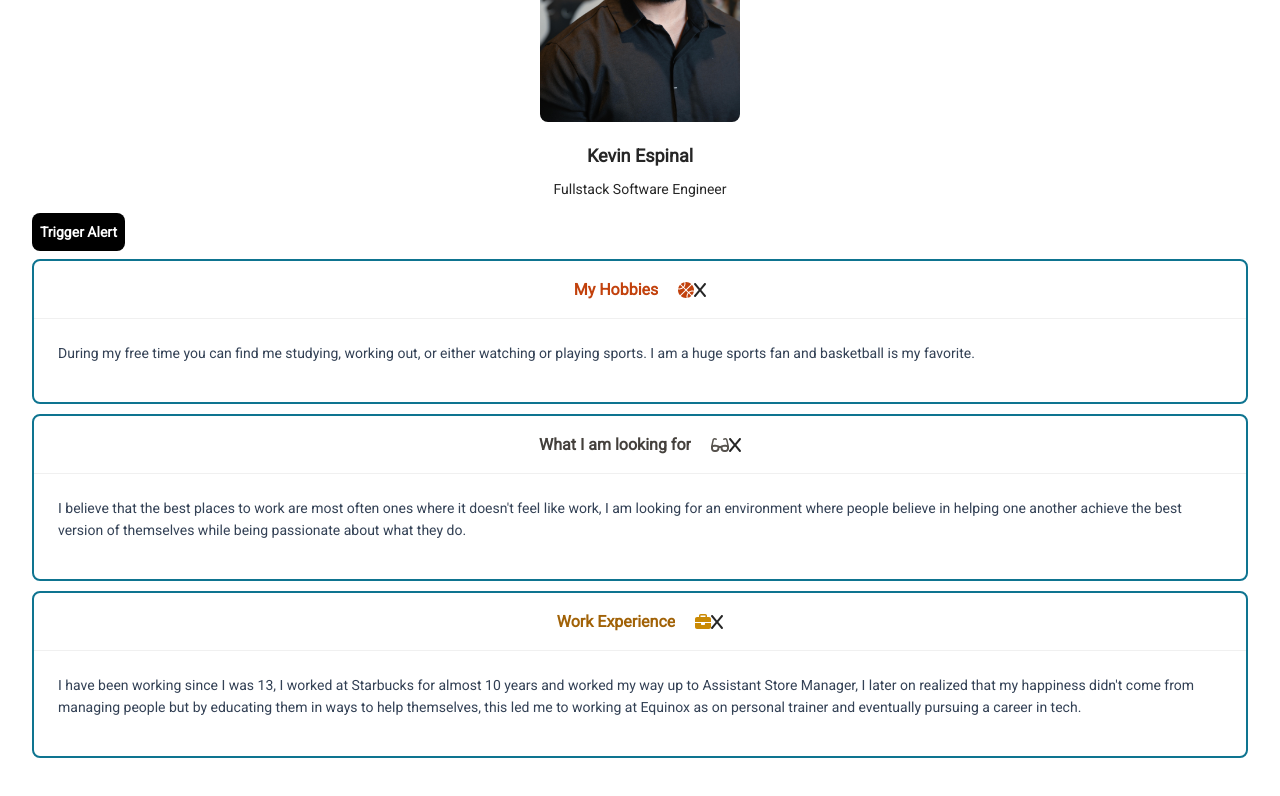
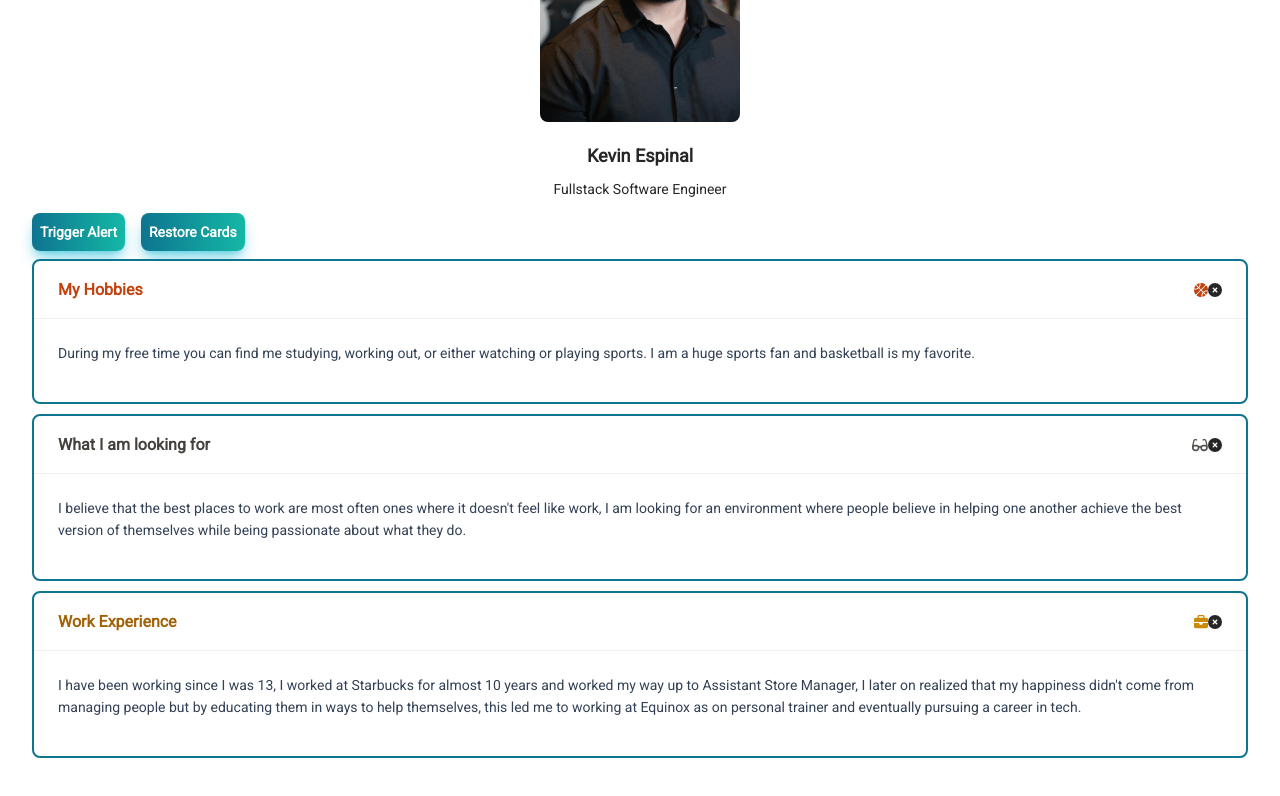
Before and after one commit to espinalk212/portfolio-v3, a Vue app: page / in a window 1280 px wide. Both pictures are taken after a click on the element 640 px from the left and 827 px from the top of the page. Shown: the part 330-1126 px from the top of the page. Built offline with nearby package versions, Linux system fonts and the light colour scheme.

Commit message:
add button to restore cards, fix bug where isConfettiVisible was not getting reset

```diff
--- a/src/App.vue
+++ b/src/App.vue
@@ -2,7 +2,7 @@
 import { RouterView } from 'vue-router'
 import ConfettiExplosion from 'vue-confetti-explosion'
 import NavBarItem  from '@/components/NavBarItem.vue';
-import { onBeforeMount, ref, watch } from 'vue'
+import { onBeforeMount, ref } from 'vue'
 import Alert from '@/components/elements/Alert.vue'
 import {useAlertStore } from '@/stores/AlertStore.js'
 
--- a/src/components/InfoCard.vue
+++ b/src/components/InfoCard.vue
@@ -1,8 +1,8 @@
 <script setup>
-import {ref } from 'vue'
-import { useAlertStore } from '../stores/AlertStore';
-const alertStore = useAlertStore()
-  let cards = ref([
+  import { ref } from 'vue'
+  import { useAlertStore } from '../stores/AlertStore';
+  const alertStore = useAlertStore()
+  const cards = ref([
     {
       id: 1,
       title:'My Hobbies',
@@ -48,11 +48,24 @@ const alertStore = useAlertStore()
     const activeCards = cards.value.filter((card) => card.id !== id)
     cards.value = activeCards
     if(!cards.value.length) alertStore.setConfettiVisible()
+    setTimeout(() => alertStore.isConfettiVisible = false, "4000")
   }
 
+  const handleforceRerender = () => {
+    emit('restore')
+  }
+  const emit = defineEmits(['restore'])
 </script>
 <template>
+  <button
+    v-if="cards.length !== 4"
+    @click="handleforceRerender"
+    class="shadow-lg shadow-cyan-500/50 ml-4 bg-gradient-to-r from-cyan-700 to-teal-500 mb-2 text-white font-semibold dark:bg-gradient-to-r dark:from-gray-200 dark:to-slate-500 dark:text-black rounded-lg p-2"
+    >
+    Restore Cards
+  </button>
   <div
+    v-if="cards.length"
     v-for="{id, title, content, icon, iconHexColor, color } in cards"
     :key="id"
     class="c-info-card--container"
@@ -70,7 +83,7 @@ const alertStore = useAlertStore()
       <template #extra>
         <div class="flex">
           <font-awesome-icon :icon="icon" :color="iconHexColor"/>
-          <font-awesome-icon icon="fa-solid fa-x"/>
+          <font-awesome-icon class="cursor-pointer" icon="fa-solid fa-circle-xmark"/>
         </div>
       </template>
       <div >
@@ -78,19 +91,33 @@ const alertStore = useAlertStore()
       </div>
     </a-card>
   </div>
+  <div
+   v-else="!cards.length"
+   class="c-info-card--container mt-20"
+  >
+  <a-card>
+    <p
+    class="text-lg font-bold text-center dark:text-black"
+    >
+    Don't worry, you can restore the cards by pressing the button above 👆🏽
+    </p>
+  </a-card>
+
+  </div>
+
 </template>
 <style lang="pcss"  >
 .c-info-card--container {
   .ant-card {
     @apply mb-2.5 rounded-lg border-cyan-700 border-2 border-solid dark:bg-gray-200;
   }
-  .ant-card-head {
+  /* .ant-card-head {
     @apply flex justify-center;
-  }
-  .ant-card-extra {
+  } */
+  /* .ant-card-extra {
     margin-left: 20px;
     font-size: 16px;
-  }
+  } */
   .c-info-card__title-orange { @apply text-orange-700 }
   .c-info-card__title-red { @apply text-red-700 }
   .c-info-card__title-stone { @apply text-stone-700 }
--- a/src/components/NavBarItem.vue
+++ b/src/components/NavBarItem.vue
@@ -99,11 +99,11 @@ const emit = defineEmits(['click'])
 </template>
 <style lang="pcss" >
 .activeDark {
-  border-bottom: 4px solid #5eead4;
+  border-bottom: 4px solid #14b8a6;
   border-radius: 2px;
 }
 .activeLight {
-  border-bottom: 4px solid #5eead4;
+  border-bottom: 4px solid #14b8a6;
   border-radius: 2px;
 }
 button.ant-switch {
--- a/src/components/elements/Alert.vue
+++ b/src/components/elements/Alert.vue
@@ -20,7 +20,7 @@ const closeAlert = function () {
   setTimeout(() => {
     visible.value = false
     emit('closed')
-  }, "5000")
+  }, "3500")
 }
 onMounted(() => {
   closeAlert()
@@ -29,7 +29,7 @@ onMounted(() => {
 const emit = defineEmits(['closed'])
 </script>
 <template>
-  <div class="c-element-alert flex w-7/12 h-2/7">
+  <div class="c-element-alert flex w-7/12 h-2/7 mt-10">
     <a-alert
     banner
     show-icon
@@ -76,10 +76,22 @@ const emit = defineEmits(['closed'])
 
 
   }
-  .ant-alert-success { background-color: #bbf7d0 !important;}
-  .ant-alert-warning { background-color: #fde68a !important;}
-  .ant-alert-info { background-color: #bfdbfe !important;}
-  .ant-alert-error { background-color: #fecaca !important;}
+  .ant-alert-success {
+    background-color: #bbf7d0 !important;
+    @apply shadow-md shadow-green-500/50
+  }
+  .ant-alert-warning {
+    background-color: #fde68a !important;
+    @apply shadow-md shadow-yellow-500/50
+  }
+  .ant-alert-info {
+    background-color: #bfdbfe !important;
+    @apply shadow-md shadow-blue-500/50
+  }
+  .ant-alert-error {
+    background-color: #fecaca !important;
+    @apply shadow-md shadow-red-500/50
+  }
 
 }
 </style>
--- a/src/main.js
+++ b/src/main.js
@@ -24,7 +24,7 @@ import {
   faCircleInfo,
   faCircleExclamation,
   faTriangleExclamation,
-  faX
+  faCircleXmark,
 } from '@fortawesome/free-solid-svg-icons'
 
 import { FontAwesomeIcon } from '@fortawesome/vue-fontawesome'
@@ -47,7 +47,7 @@ library.add(
   faCircleInfo,
   faCircleExclamation,
   faTriangleExclamation,
-  faX
+  faCircleXmark,
 )
 
 import "@fontsource/roboto"
--- a/src/views/HomeView.vue
+++ b/src/views/HomeView.vue
@@ -1,7 +1,12 @@
 <script setup>
 import InfoCard from '../components/InfoCard.vue';
 import { useAlertStore } from '../stores/AlertStore';
+import { ref, onMounted } from 'vue';
 
+const componentKey = ref(0)
+const handleRestore = () => {
+  componentKey.value += 1;
+}
 const alertStore = useAlertStore()
 const handleAlert = function () {
   alertStore.setAlertVisible({
@@ -11,6 +16,13 @@ const handleAlert = function () {
   })
 }
 
+onMounted(() => {
+  alertStore.setAlertVisible({
+    message: 'Are you up for a surprise?',
+    description: 'Try dismissing all the cards when you are done reading them',
+    type: 'info'
+  })
+})
 </script>
 
 <template>
@@ -22,7 +34,12 @@ const handleAlert = function () {
       <h2 class="font-bold text-lg dark:text-white">Kevin Espinal</h2>
       <p class="text-sm dark:text-white">Fullstack Software Engineer</p>
     </div>
-    <button @click="handleAlert" class="bg-black mb-2 text-white font-semibold dark:bg-gray-200 dark:text-black rounded-lg p-2">Trigger Alert</button>
-    <InfoCard />
+    <button
+      @click="handleAlert"
+      class="shadow-lg shadow-cyan-500/50 bg-gradient-to-r from-cyan-700 to-teal-500 mb-2 text-white font-semibold dark:bg-gradient-to-r dark:from-gray-200 dark:to-slate-500 dark:text-black rounded-lg p-2"
+      >
+      Trigger Alert
+    </button>
+    <InfoCard @restore="handleRestore" :key="componentKey" />
   </main>
 </template>
```
